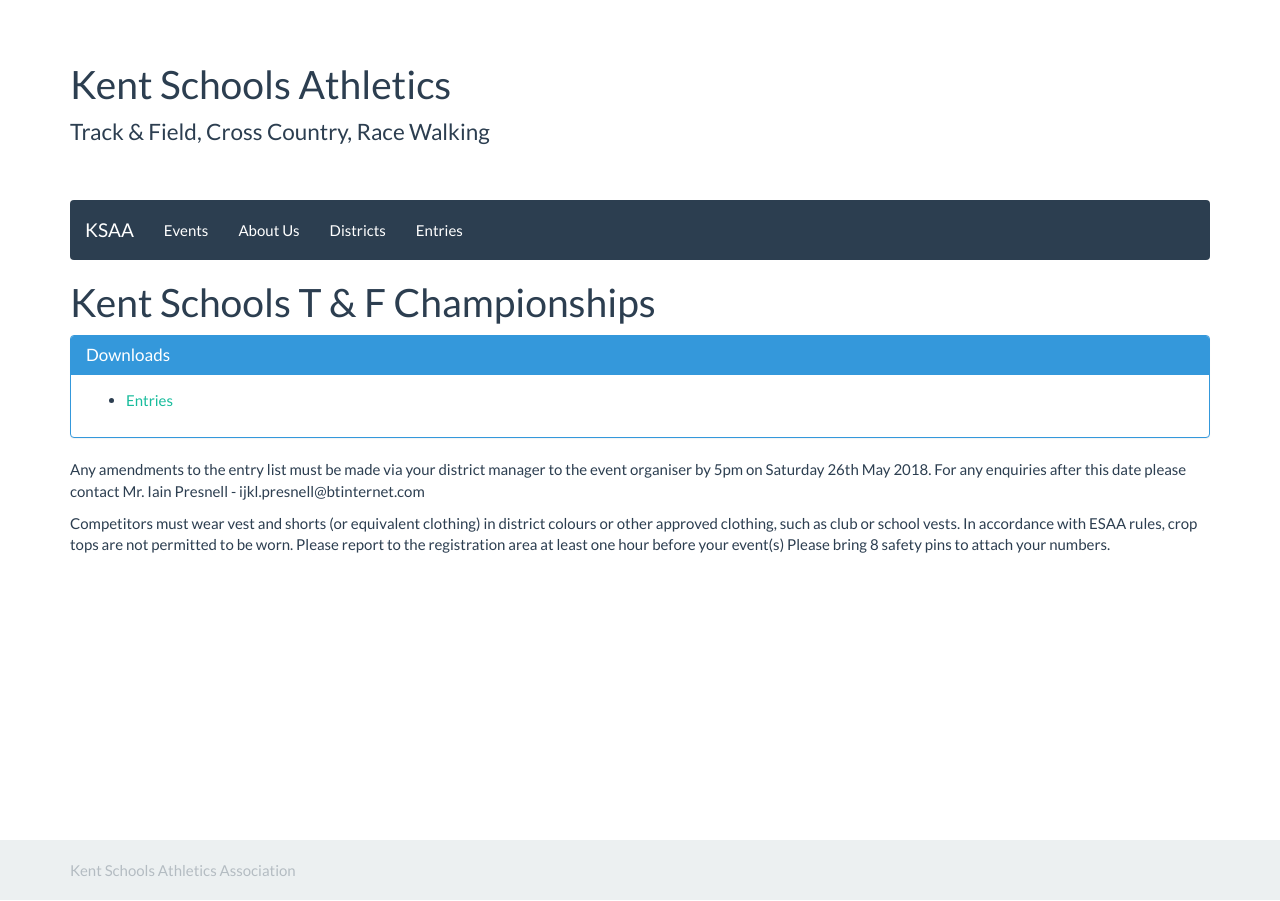
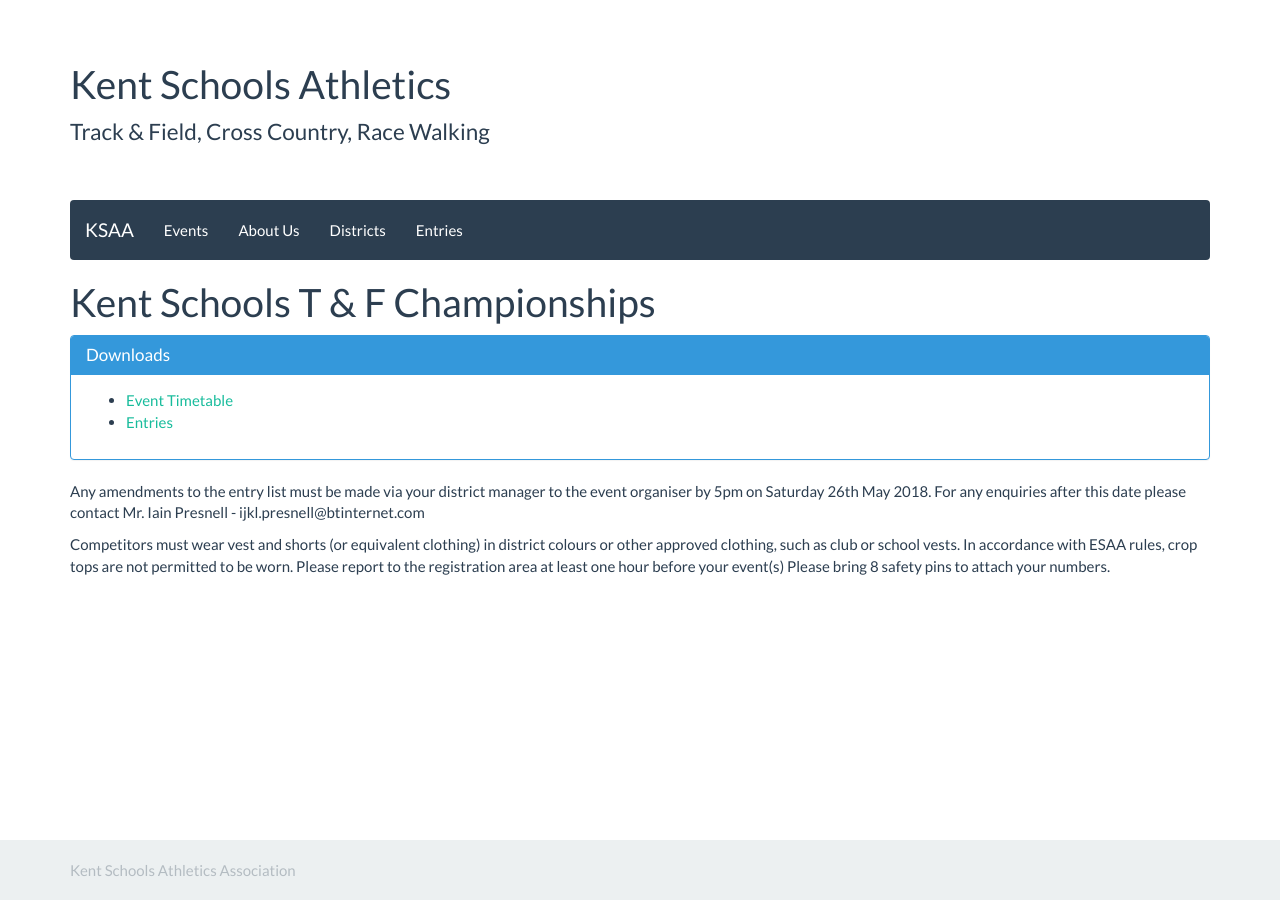
Before and after one commit to chrisnewark/chrisnewark.github.io, a Jekyll site: the page built from _events/17-18/2018-06-09-kent-schools-t-and-f-championships.md, in a window 1280 px wide. Built offline with Jekyll 4.4.1, drawn with Linux system fonts in a browser that asks for light colours; nearby versions of some CDN libraries.

Commit message:
Added timetable

```diff
--- a/_events/17-18/2018-06-09-kent-schools-t-and-f-championships.md
+++ b/_events/17-18/2018-06-09-kent-schools-t-and-f-championships.md
@@ -11,6 +11,7 @@
     </div>
     <div class="panel-body">
         <ul>
+            <li><a href="/files/events/17-18/2018-06-09-kent-schools-t-and-f-championships/KSAA-Timetable-2018.pdf">Event Timetable</a></li>
             <li><a href="/files/events/17-18/2018-06-09-kent-schools-t-and-f-championships/2018-Age-Group-Championship-Entry-List.pdf">Entries</a></li>
         </ul>
     </div>
```
Also changed, not shown: 1 other file.
